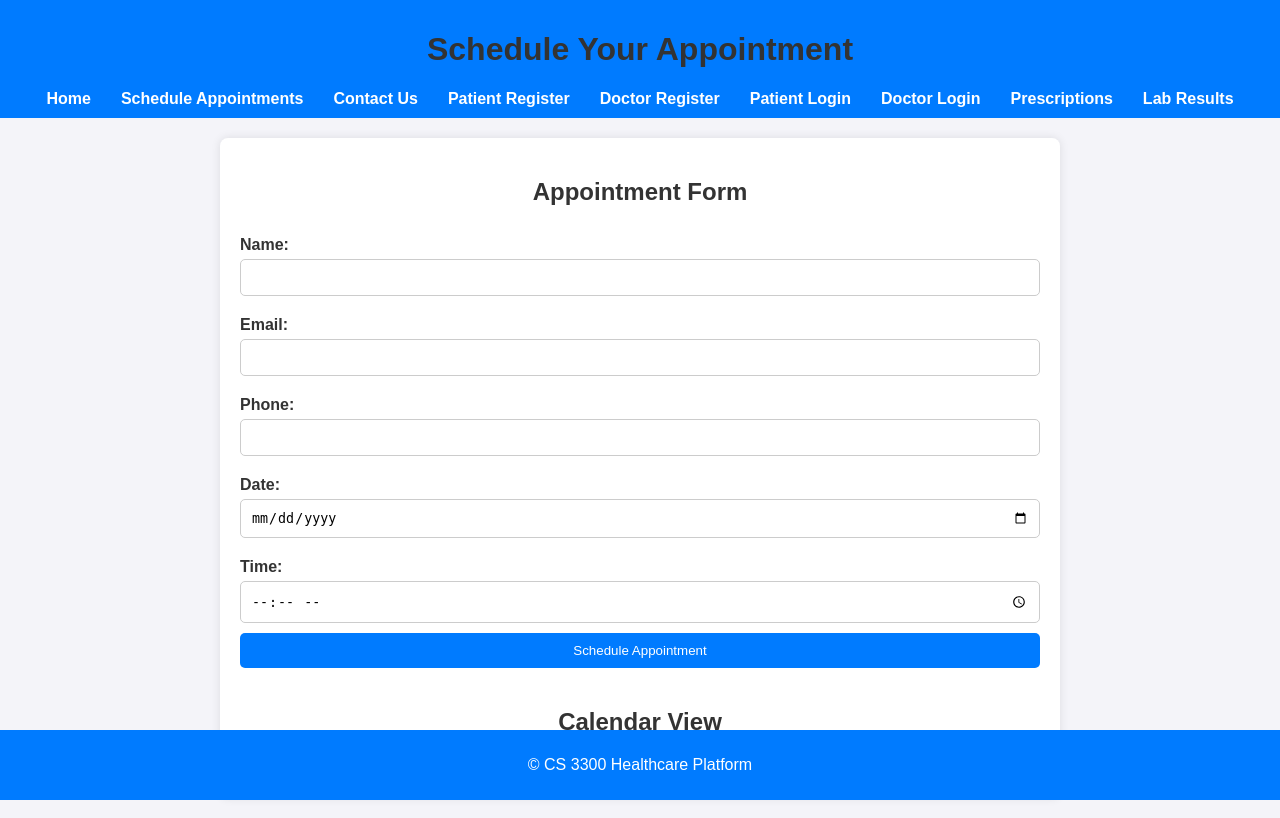
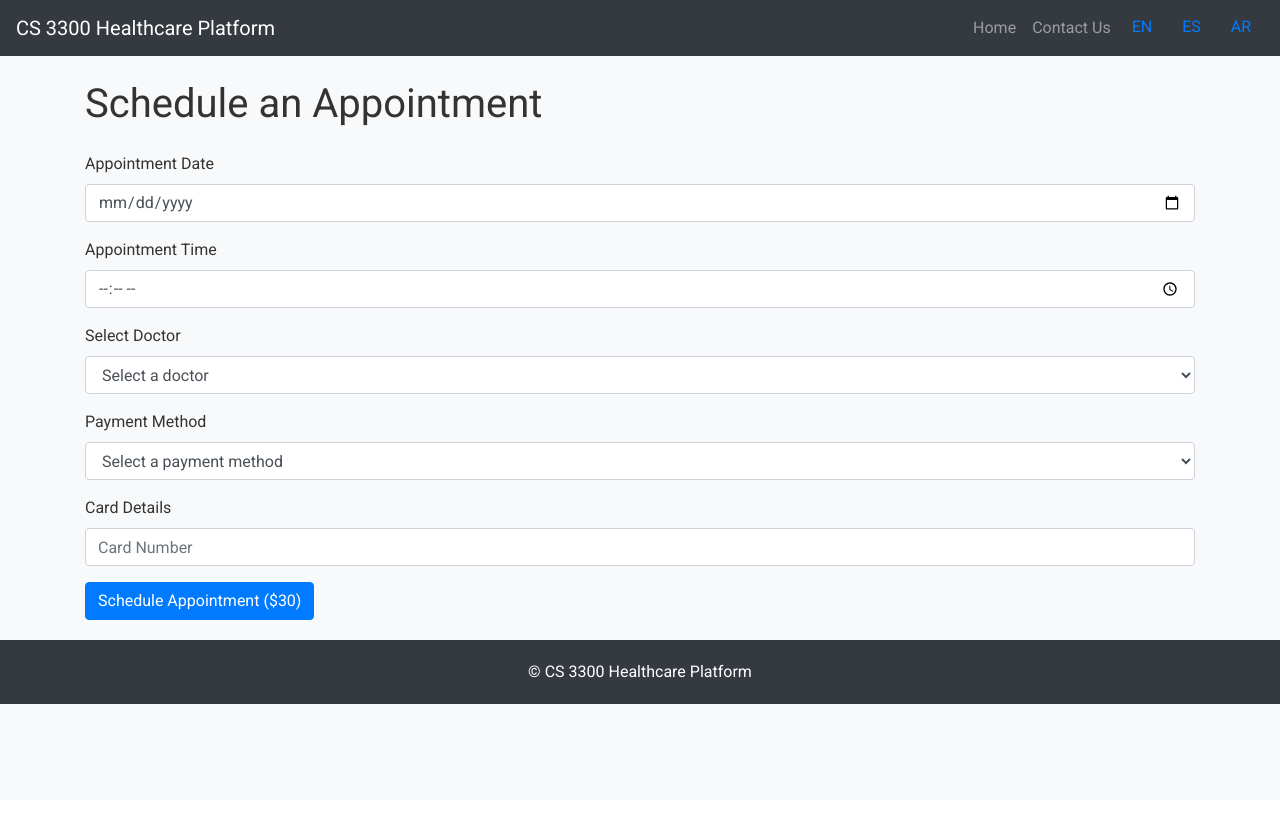
Before and after one commit to AzizAlghamdi/CS3300PROJECT, a Flask app: template templates/schedule.html in a window 1280 px wide. After the commit the page ends 704 px from the top, so only its background shows below. Run offline with Flask 3, Linux system fonts and the light colour scheme; the template is opened without the code that fills it, so the values that code supplies are empty; parts of the project's set-up code (start-up, migrations or seed data) failed here and were passed over; some libraries are stand-ins or nearby versions.

Commit message:
Update schedule.html

```diff
--- a/templates/schedule.html
+++ b/templates/schedule.html
@@ -3,61 +3,74 @@
 <head>
     <meta charset="UTF-8">
     <meta name="viewport" content="width=device-width, initial-scale=1.0">
-    <title>Schedule Appointment - CS 3300 Healthcare Platform</title>
-    <link rel="stylesheet" href="style.css"> <!-- Main stylesheet -->
-    <link rel="stylesheet" href="css/schedule.css"> <!-- Schedule page specific styles -->
+    <title>Schedule Appointments - CS 3300 Healthcare Platform</title>
+    <link rel="stylesheet" href="https://stackpath.bootstrapcdn.com/bootstrap/4.5.2/css/bootstrap.min.css">
+    <link href="https://fonts.googleapis.com/css2?family=Roboto:wght@400;700&display=swap" rel="stylesheet">
+    <link rel="stylesheet" href="css/style.css">
 </head>
 <body>
-    <header>
-        <h1>Schedule Your Appointment</h1>
-        <nav>
-            <ul>
-                     <li class="nav-item"><a class="nav-link" href="index.html">Home</a></li>
-                <li class="nav-item"><a class="nav-link" href="schedule.html ">Schedule Appointments</a></li>
-                <li class="nav-item"><a class="nav-link" href="contact.html">Contact Us</a></li>
-                <li class="nav-item"><a class="nav-link" href="patient_register.html">Patient Register</a></li>
-                <li class="nav-item"><a class="nav-link" href="doctor_register.html">Doctor Register</a></li>
-                <li class="nav-item"><a class="nav-link" href="patient_login.html">Patient Login</a></li>
-                <li class="nav-item"><a class="nav-link" href="doctor_login.html">Doctor Login</a></li>
-                <li class="nav-item"><a class="nav-link" href="prescriptions.html">Prescriptions</a></li>
-                <li class="nav-item"><a class="nav-link" href="lab_results.html">Lab Results</a></li>
-
+    <header class="navbar navbar-expand-lg navbar-dark bg-dark">
+        <a class="navbar-brand" href="index.html" data-translate="navbar_brand">CS 3300 Healthcare Platform</a>
+        <button class="navbar-toggler" type="button" data-toggle="collapse" data-target="#navbarNav" aria-controls="navbarNav" aria-expanded="false" aria-label="Toggle navigation">
+            <span class="navbar-toggler-icon"></span>
+        </button>
+        <div class="collapse navbar-collapse" id="navbarNav">
+            <ul class="navbar-nav ml-auto">
+                <li class="nav-item"><a class="nav-link" href="index.html" data-translate="nav_home">Home</a></li>
+                <li class="nav-item"><a class="nav-link" href="contact.html" data-translate="nav_contact">Contact Us</a></li>
+                <li class="nav-item">
+                    <button id="translate-en" class="btn btn-link">EN</button>
+                    <button id="translate-es" class="btn btn-link">ES</button>
+                    <button id="translate-ar" class="btn btn-link">AR</button>
+                </li>
             </ul>
-        </nav>
+        </div>
     </header>
-
     <main>
-        <section id="appointment-form">
-            <h2>Appointment Form</h2>
-            <form action="confirmation.html" method="POST">
-                <label for="name">Name:</label>
-                <input type="text" id="name" name="name" required>
-
-                <label for="email">Email:</label>
-                <input type="email" id="email" name="email" required>
-
-                <label for="phone">Phone:</label>
-                <input type="tel" id="phone" name="phone" required>
-
-                <label for="date">Date:</label>
-                <input type="date" id="date" name="date" required>
-
-                <label for="time">Time:</label>
-                <input type="time" id="time" name="time" required>
-
-                <button type="submit">Schedule Appointment</button>
+        <div class="container">
+            <h1 class="my-4" data-translate="schedule_title">Schedule an Appointment</h1>
+            <form id="appointmentForm">
+                <div class="form-group">
+                    <label for="appointmentDate" data-translate="schedule_date">Appointment Date</label>
+                    <input type="date" class="form-control" id="appointmentDate" name="appointment_date" required>
+                </div>
+                <div class="form-group">
+                    <label for="appointmentTime" data-translate="schedule_time">Appointment Time</label>
+                    <input type="time" class="form-control" id="appointmentTime" name="appointment_time" required>
+                </div>
+                <div class="form-group">
+                    <label for="doctor" data-translate="schedule_doctor">Select Doctor</label>
+                    <select class="form-control" id="doctor" name="doctor" required>
+                        <option value="" disabled selected data-translate="schedule_select_doctor">Select a doctor</option>
+                        <option value="Dr_Aziz" data-translate="schedule_Dr_Aziz">Dr. Aziz</option>
+                        <option value="Dr_Nick" data-translate="schedule_Dr_Nick">Dr. Nick</option>
+                        <option value="Dr_Trung" data-translate="schedule_Dr_Trung">Dr. Trung</option>
+                    </select>
+                </div>
+                <div class="form-group">
+                    <label for="paymentMethod" data-translate="schedule_payment_method">Payment Method</label>
+                    <select class="form-control" id="paymentMethod" name="payment_method" required>
+                        <option value="" disabled selected data-translate="schedule_select_payment">Select a payment method</option>
+                        <option value="credit_card" data-translate="schedule_credit_card">Credit Card</option>
+                        <option value="paypal" data-translate="schedule_paypal">PayPal</option>
+                    </select>
+                </div>
+                <div class="form-group">
+                    <label for="cardDetails" data-translate="schedule_card_details">Card Details</label>
+                    <input type="text" class="form-control" id="cardDetails" name="card_details" placeholder="Card Number" required>
+                </div>
+                <button type="submit" class="btn btn-primary" data-translate="schedule_appointment">Schedule Appointment ($30)</button>
             </form>
-        </section>
-
-        <section id="calendar-view">
-            <h2>Calendar View</h2>
-            <!-- Add a calendar widget -->
-            <div id="calendar"></div>
-        </section>
+        </div>
     </main>
-
-    <footer>
-        <p>&copy;      CS 3300 Healthcare Platform
+    <footer class="footer text-center">
+        &copy; <span data-translate="footer_text">CS 3300 Healthcare Platform</span>
     </footer>
+    <script src="https://code.jquery.com/jquery-3.5.1.slim.min.js"></script>
+    <script src="https://cdn.jsdelivr.net/npm/@popperjs/core@2.5.4/dist/umd/popper.min.js"></script>
+    <script src="https://stackpath.bootstrapcdn.com/bootstrap/4.5.2/js/bootstrap.min.js"></script>
+    <script src="https://kit.fontawesome.com/a076d05399.js"></script>
+    <script src="js/api.js"></script>
+    <script src="js/auth.js"></script>
 </body>
 </html>
```
